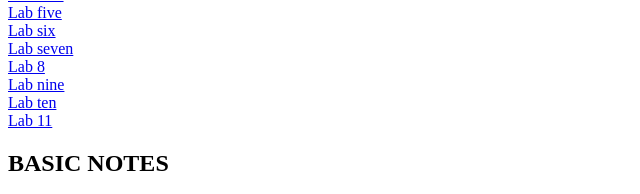
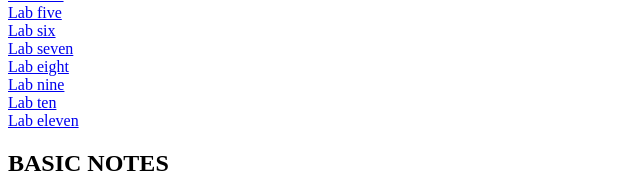
Before and after one commit to Amyol04/SysScryptingNotes.github.io, a plain HTML site: page index.html in a window 1280 px wide. Shown: the part 233-427 px from the top of the page, 0-640 px from the left. Drawn offline with Linux system fonts and the light colour scheme.

Commit message:
Update Lab links to use consistent naming

```diff
--- a/index.html
+++ b/index.html
@@ -17,10 +17,10 @@
 <a href="LAB_WORK/Lab5.html">Lab five</a><br>
 <a href="LAB_WORK/Lab6.html">Lab six</a><br>
 <a href="LAB_WORK/Lab7.html">Lab seven</a><br>
-<a href="LAB_WORK/Lab8.html">Lab 8</a><br>
+<a href="LAB_WORK/Lab8.html">Lab eight</a><br>
 <a href="LAB_WORK/Lab9.html">Lab nine</a><br>
 <a href="LAB_WORK/Lab10.html">Lab ten</a><br>
-<a href="LAB_WORK/Lab11.html">Lab 11</a><br>
+<a href="LAB_WORK/Lab11.html">Lab eleven</a><br>
 
 <h2>BASIC NOTES</h2>
 
```
